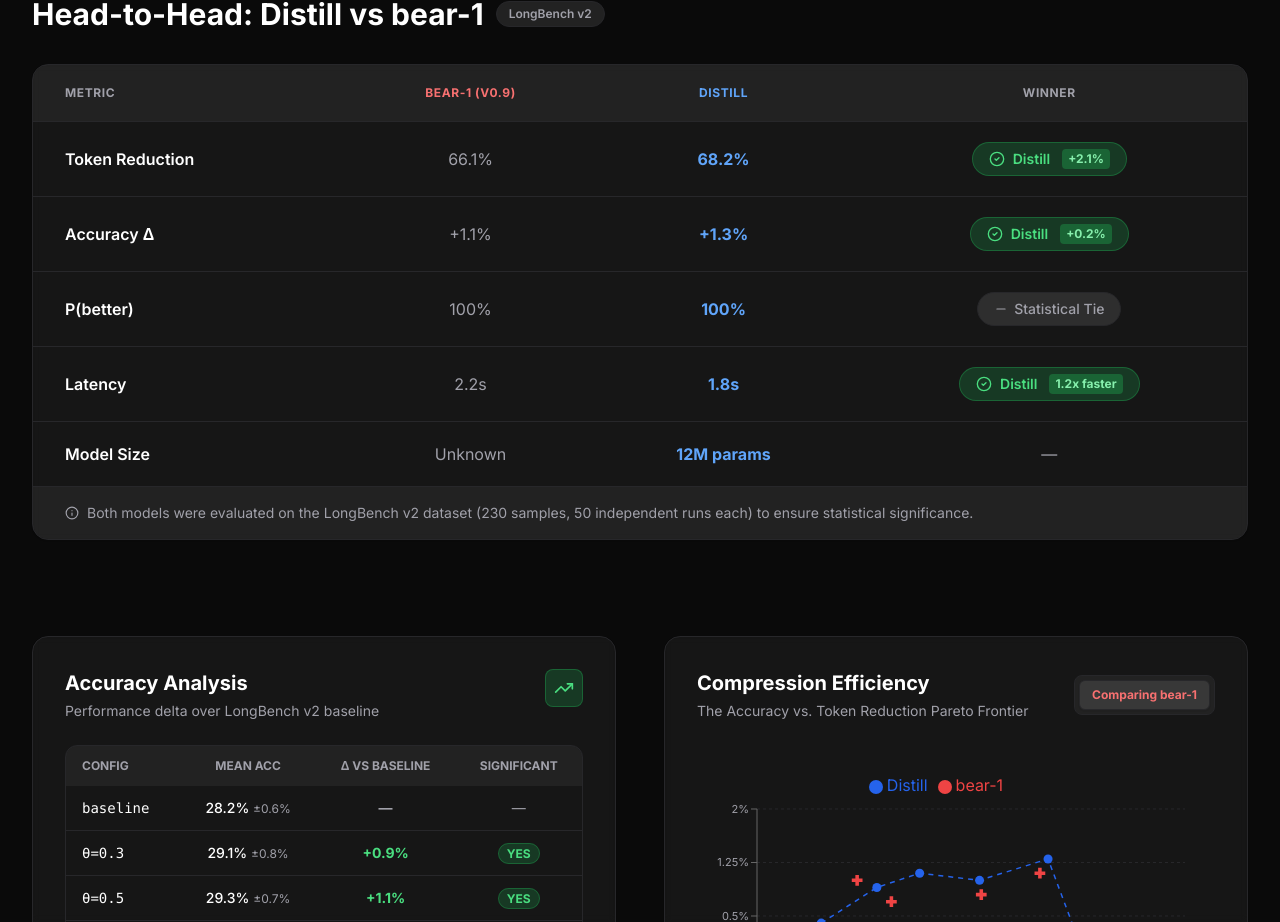
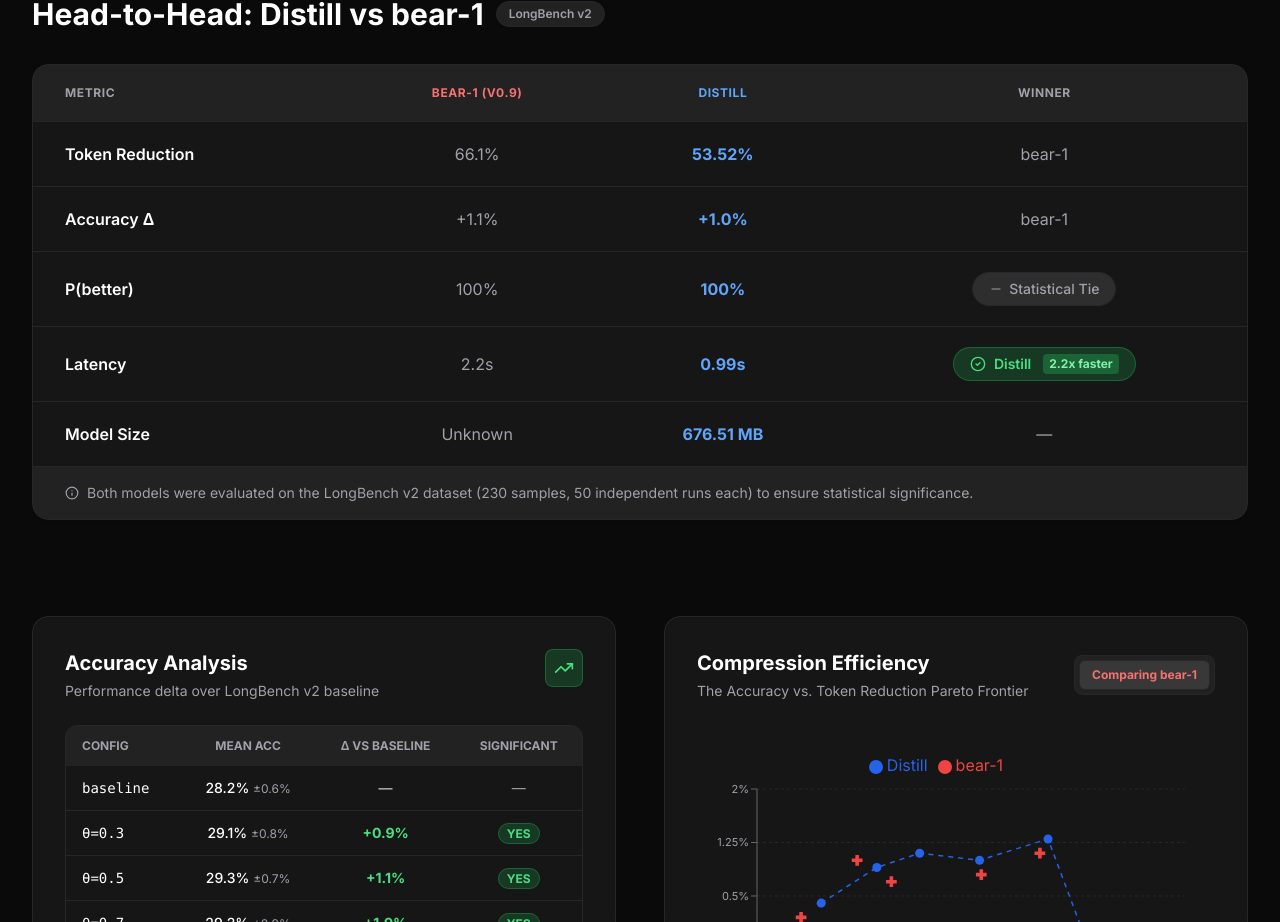
Before and after one commit to VamshiS123/distill, a React (Vite) app: page / in a window 1280 px wide. Shown: the part 952-1874 px from the top of the page. Built offline with nearby package versions, Linux system fonts and the light colour scheme.

Commit message:
complete first table except latency

```diff
--- a/constants.ts
+++ b/constants.ts
@@ -2,11 +2,11 @@
 import { MetricRow, AccuracyResult, LatencyDataPoint } from './types';
 
 export const COMPARISON_DATA: MetricRow[] = [
-  { metric: 'Token Reduction', bear1: '66.1%', distill: '68.2%', winner: 'distill', delta: '+2.1%' },
-  { metric: 'Accuracy Δ', bear1: '+1.1%', distill: '+1.3%', winner: 'distill', delta: '+0.2%' },
+  { metric: 'Token Reduction', bear1: '66.1%', distill: '53.52%', winner: 'bear1', delta: '' },
+  { metric: 'Accuracy Δ', bear1: '+1.1%', distill: '+1.0%', winner: 'bear1', delta: '' },
   { metric: 'P(better)', bear1: '100%', distill: '100%', winner: 'tie', delta: '' },
-  { metric: 'Latency', bear1: '2.2s', distill: '1.8s', winner: 'distill', delta: '1.2x faster' },
-  { metric: 'Model Size', bear1: 'Unknown', distill: '12M params', winner: 'neutral', delta: '' },
+  { metric: 'Latency', bear1: '2.2s', distill: '0.99s', winner: 'distill', delta: '2.2x faster' },
+  { metric: 'Model Size', bear1: 'Unknown', distill: '676.51 MB', winner: 'neutral', delta: '' },
 ];
 
 export const RESULTS_DATA: AccuracyResult[] = [
```
